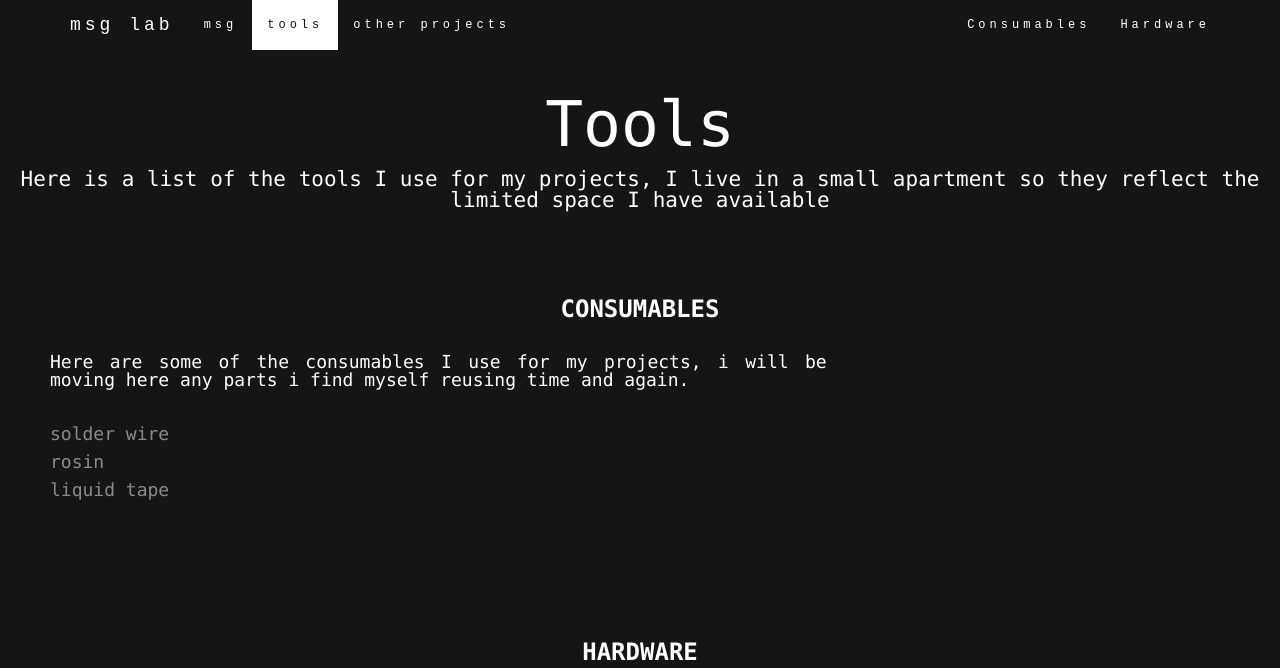
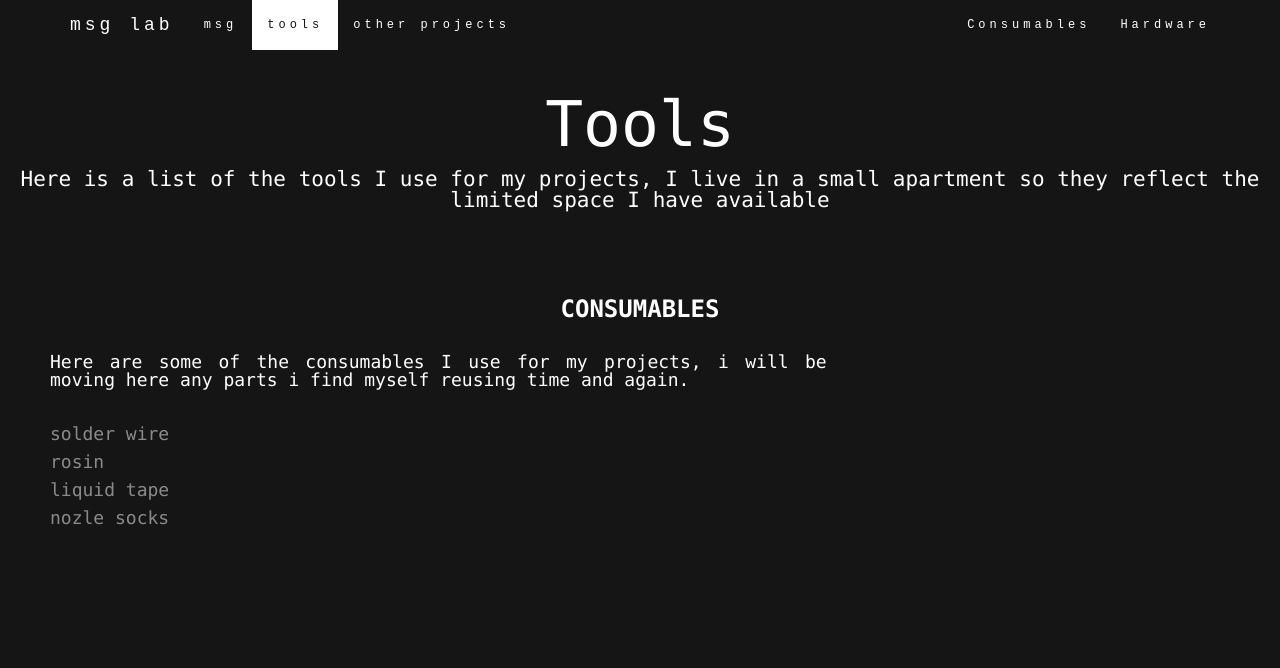
Before and after one commit to msglab/msglab, a Jekyll site: the page html/tools.html, which Jekyll copies as it is, in a window 1280 px wide and 1395 px high. Shown: the top 668 px of the window. Built offline with Jekyll 4.4.1, drawn with Linux system fonts in a browser that asks for light colours.

Commit message:
Update tools.html

```diff
--- a/html/tools.html
+++ b/html/tools.html
@@ -52,12 +52,14 @@
     <h2>Consumables</h2>
     <div class="row">
       <div class="col-sm-8 text-justify">
-        Here are some of the consumables I use for my projects, i will be moving here any parts i find myself reusing time and again.<br>
+        Here are some of the consumables I use for my projects, i will be moving here any parts i find myself reusing
+        time and again.<br>
         &nbsp;<br>
         <br>
         <p><a href="https://amzn.to/3nvat6w" class="blog-link">solder wire</a></p>
         <p><a href="https://amzn.to/2Gvllkn" class="blog-link">rosin</a></p>
         <p><a href="https://amzn.to/3jL15cz" class="blog-link">liquid tape</a></p>
+        <p><a href="https://amzn.to/3dfG8E9" class="blog-link">nozle socks</a></p>
       </div>
     </div>
   </div>
@@ -77,15 +79,19 @@
         <p><a href="https://amzn.to/3lwLIVT" class="blog-link">solder iron</a></p>
         <p><a href="https://amzn.to/2IcIvfN" class="blog-link">self-healing cutting matt</a></p>
         <p><a href="https://amzn.to/2SFpc0s" class="blog-link">caliper</a></p>
-        <p><a href="https://shop.prusa3d.com/en/3d-printers/180-original-prusa-i3-mk3s-kit.html#" class="blog-link">3d printer</a></p>
+        <p><a href="https://shop.prusa3d.com/en/3d-printers/180-original-prusa-i3-mk3s-kit.html#" class="blog-link">3d
+            printer</a></p>
         <p><a href="https://amzn.to/30OvuiN" class="blog-link">helping hands</a></p>
         <p><a href="https://amzn.to/36Zct1h" class="blog-link">solder reel stand</a></p>
+        <p><a href="tapping tool, not used" class="blog-link"></a></p>
+        <p><a href="tapping tool, not used" class="blog-link"></a></p>
         <p><a href="https://amzn.to/3iKlFZi" class="blog-link">smoke absorber</a></p>
         <p><a href="https://amzn.to/2If0aUd" class="blog-link">screwdriver</a></p>
         <p><a href="https://amzn.to/2SFptAw" class="blog-link">heat gun</a></p>
         <p><a href="https://amzn.to/3luYl3Q" class="blog-link">glue gun</a></p>
         <p><a href="https://amzn.to/2GKzRV0" class="blog-link">knives to remove supports</a></p>
         <p><a href="https://amzn.to/34I0X7o" class="blog-link">wire stripper</a></p>
+        <p><a href="https://amzn.to/3dhbnz0" class="blog-link">deburring tool</a></p>
       </div>
     </div>
   </div>
```
